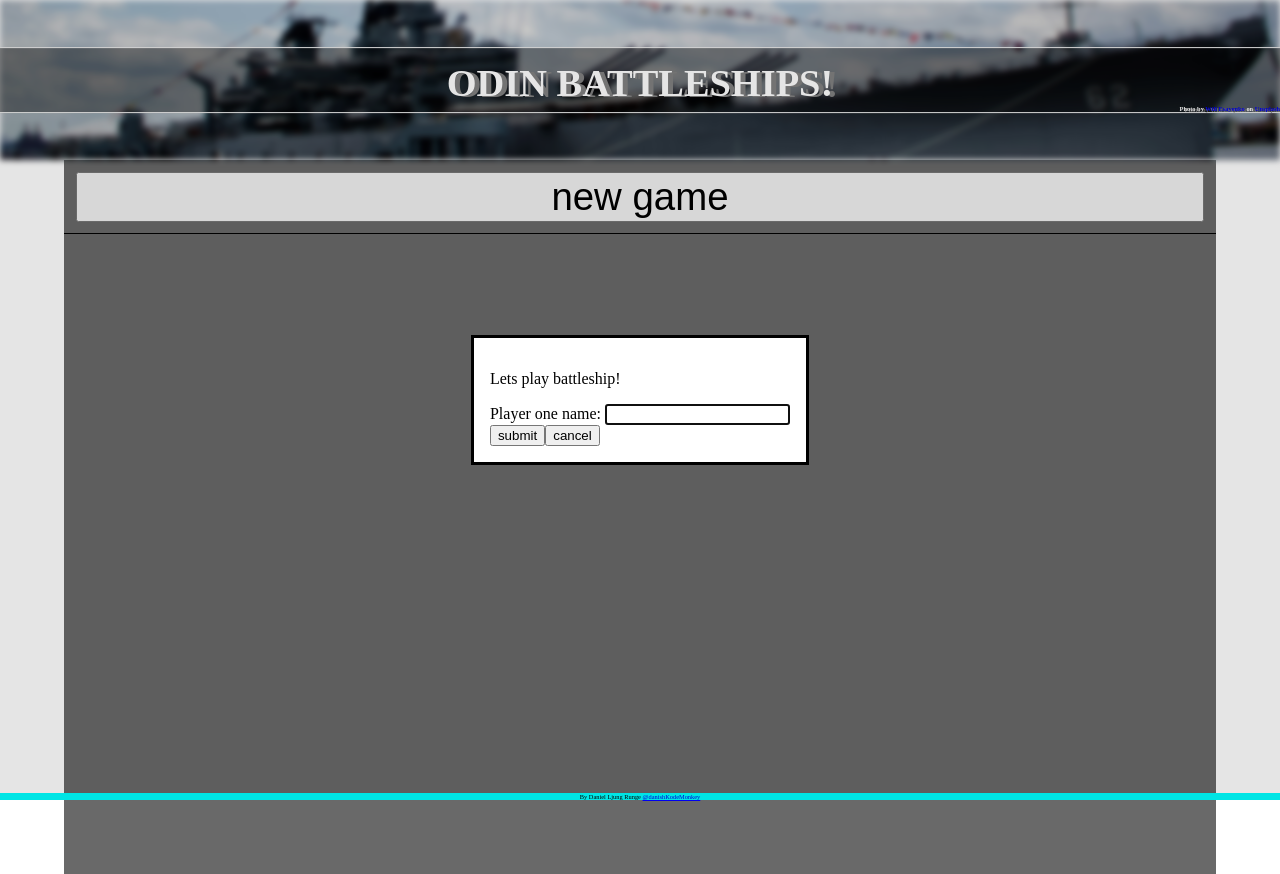
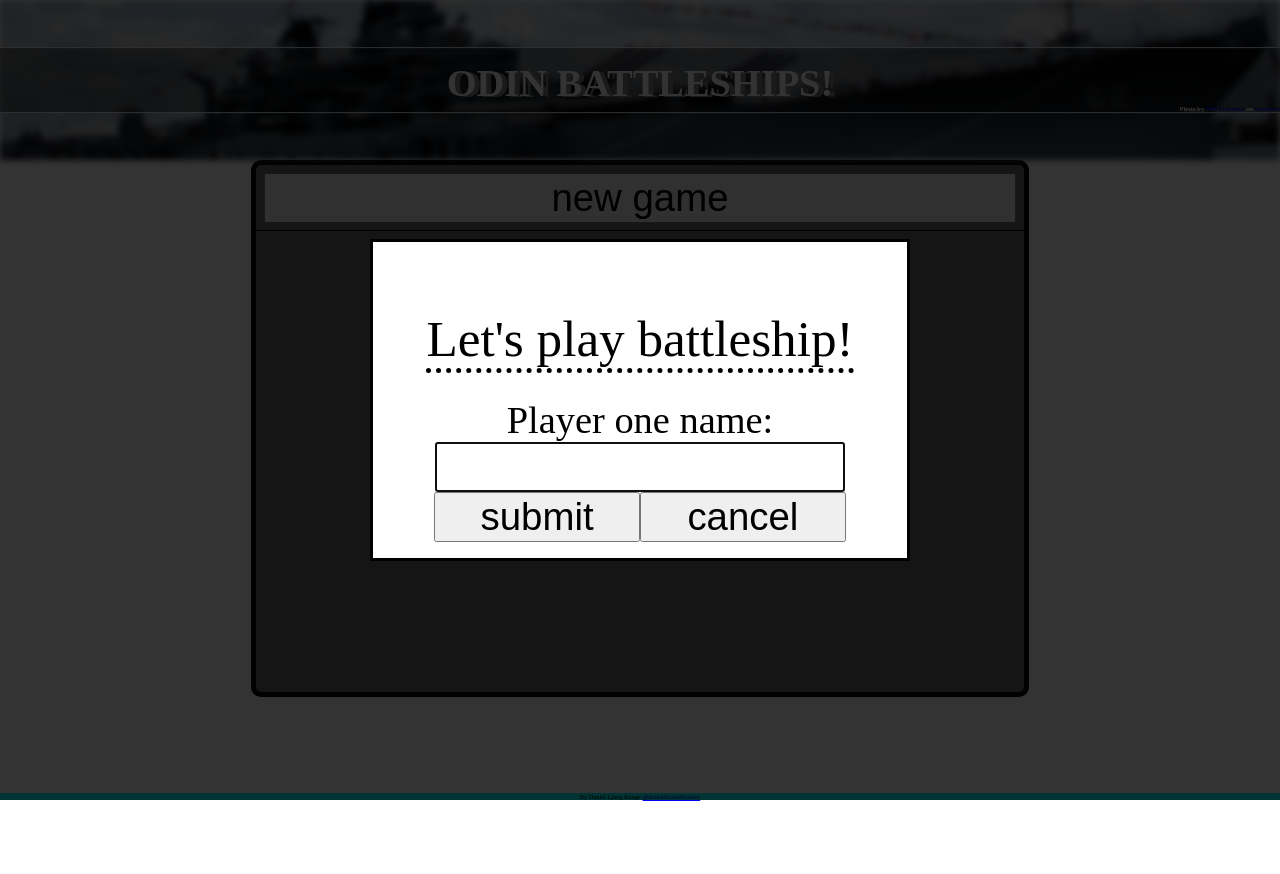
Before and after one commit to DanishKodeMonkey/odin-battleship, a website built with webpack: page src/index.html in a window 1280 px wide. After the commit the page ends 800 px from the top, so only its background shows below. Built offline with nearby package versions, Linux system fonts and the light colour scheme.

Commit message:
fix: fixed some styling

```diff
--- a/src/render/modal.js
+++ b/src/render/modal.js
@@ -7,12 +7,13 @@ export default function createModal() {
 	modal.setAttribute('id', 'modal')
 
 	const form = document.createElement('form')
+	form.classList.add('modal-form')
 	form.setAttribute('autocomplete', 'off')
 
 	// forms title
 	const formTitle = document.createElement('p')
 	formTitle.classList.add('modalTitle')
-	formTitle.textContent = 'Lets play battleship!'
+	formTitle.textContent = "Let's play battleship!"
 	// player name label
 	const playerNameLabel = document.createElement('label')
 	playerNameLabel.setAttribute('for', 'playerNameInput')
@@ -28,6 +29,7 @@ export default function createModal() {
 
 	// button div
 	const btnDiv = document.createElement('div')
+	btnDiv.classList.add('btnDiv')
 
 	// submit button
 	const submitBtn = document.createElement('input')
--- a/src/style.css
+++ b/src/style.css
@@ -54,6 +54,40 @@ main{
     display: flex;
     flex-direction: column;
     background-color: dimgray;
+    border: 5px solid black;
+    border-radius: 10px;
+}
+.modal-form{
+    display: flex;
+    flex-direction: column;
+    justify-content: center;
+    align-items: center;
+    >.modalTitle{
+        font-size: 4vw;
+        border-bottom: 5px dotted black;
+        margin-bottom: 5%;
+    }
+    >.modalLabel{
+        font-size: 3vw;
+        margin: 0;
+    }
+    >.modalInput{
+        width: 80%;
+        font-size: 3vw;
+    }
+    >.btnDiv{
+        display: flex;
+        justify-content: center;
+        width: 82%;
+        >.modal-button{
+            width: 50%;
+            font-size: 3vw;
+        }
+    }
+}
+::backdrop{
+    background-color: black;
+    opacity: 0.8;
 }
 .button{
     font-size: 3vw;
@@ -69,8 +103,8 @@ main{
     flex-direction: column;
     align-items: center;
     justify-content: flex-start;
-    width:90vw;
-    height:80vh;
+    width:60vw;
+    height:36vw;
 
 }
 .turn-container{
```
